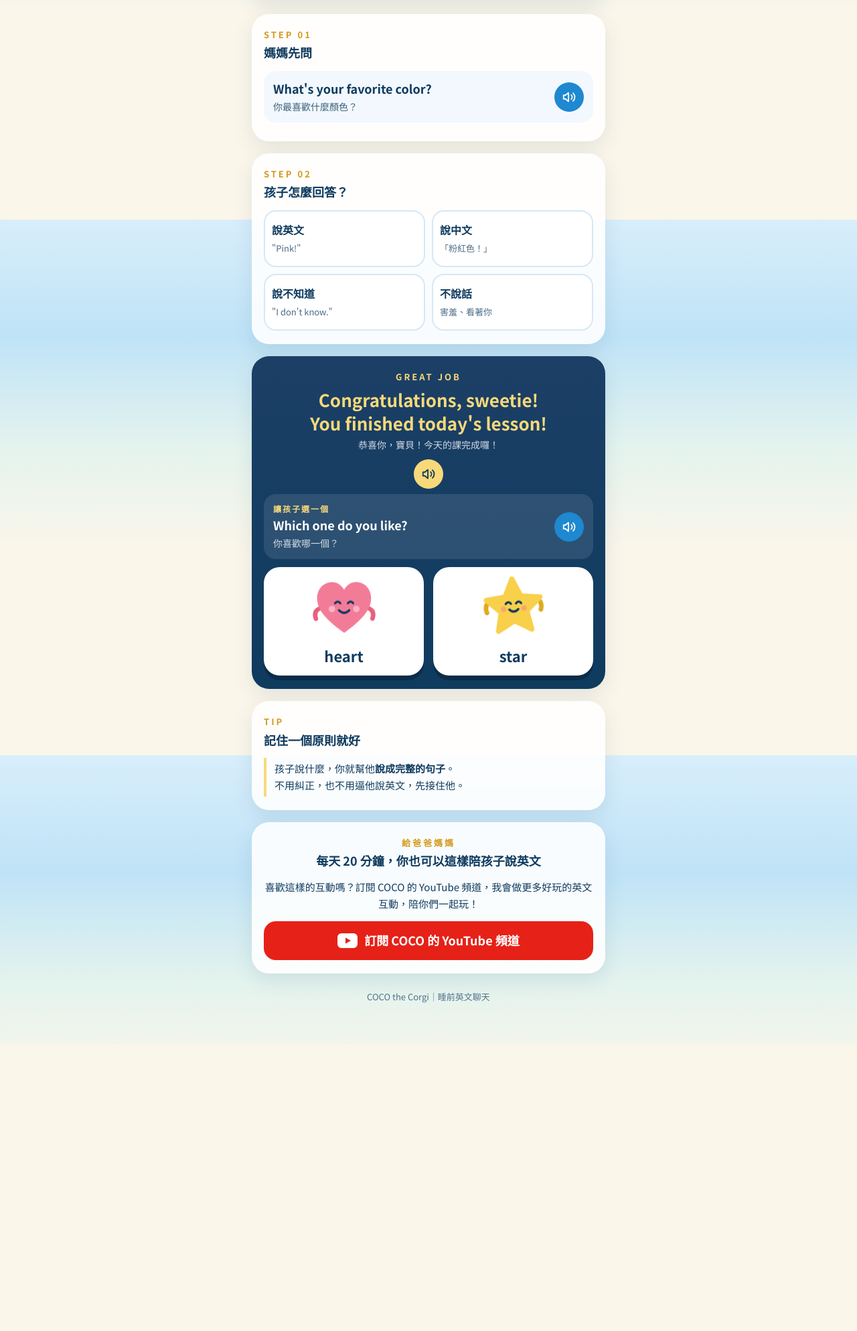
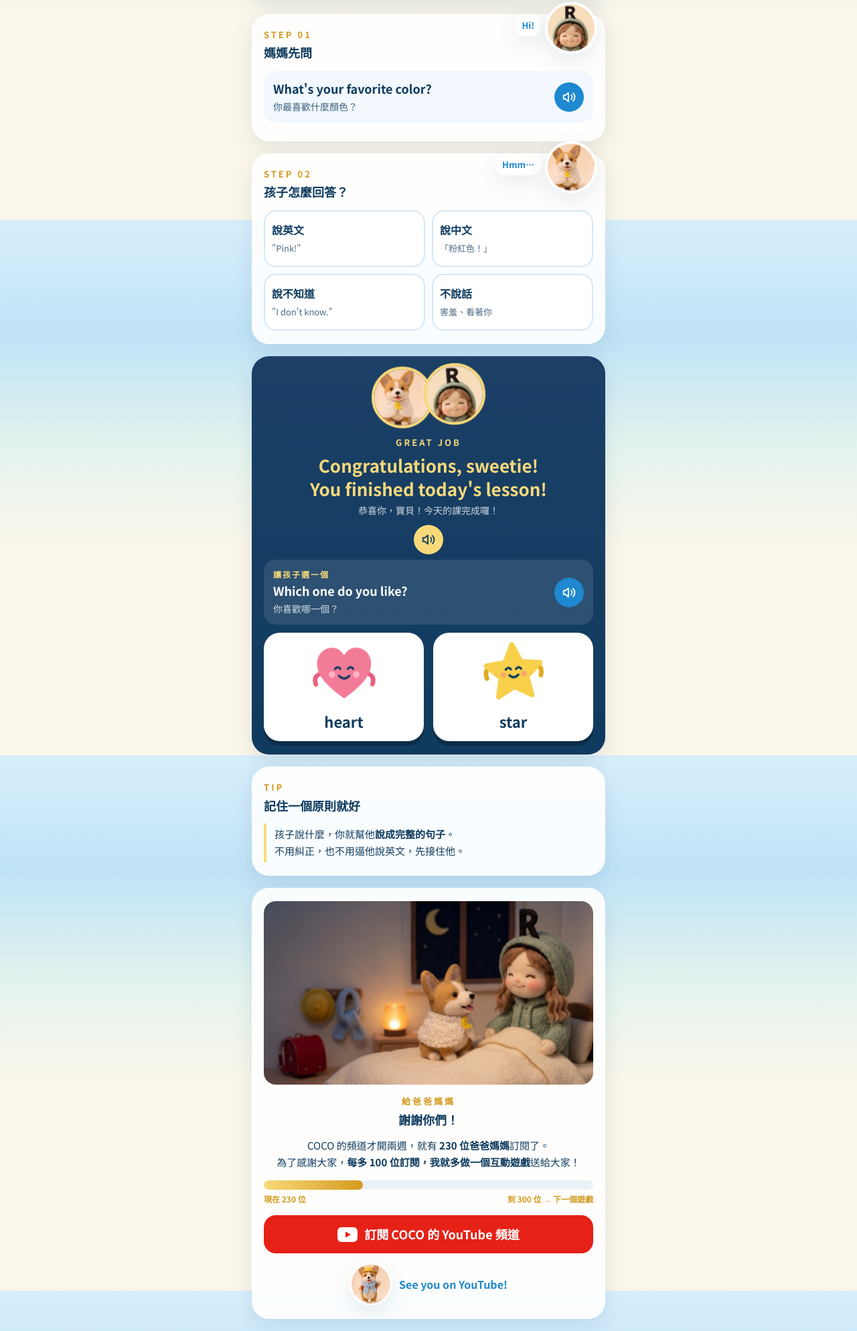
Before and after one commit to Ria60/coco-english, a plain HTML site: page index.html in a window 1280 px wide. Shown: the part 472-2460 px from the top of the page at 67% size. Before the commit the page ends 2032 px from the top, so only its background shows below. Drawn offline with Linux system fonts and the light colour scheme.

Commit message:
COCO、Rica 頭像出現在各個互動區塊；YouTube 感謝與訂閱目標

```diff
--- a/index.html
+++ b/index.html
@@ -92,6 +92,24 @@
   .hug .again2{background:var(--sun); color:var(--ink)} .hug .close{background:rgba(255,255,255,.15); color:#fff}
   .fly{position:absolute; bottom:-40px; width:28px; height:28px; opacity:.9; animation:fly linear forwards; pointer-events:none}
   @keyframes fly{to{transform:translateY(-110vh) rotate(200deg); opacity:0}}
+  .card{position:relative}
+  .ava{position:absolute; top:-18px; right:12px; display:flex; align-items:center; gap:6px; pointer-events:none}
+  .ava img{width:78px; height:78px; border-radius:50%; object-fit:cover; border:4px solid #fff; box-shadow:var(--shadow); animation:bob 2.6s ease-in-out infinite}
+  .bub{background:#fff; color:var(--sky); font-weight:700; font-size:13px; padding:5px 10px; border-radius:14px; box-shadow:var(--shadow); position:relative; top:-4px; white-space:nowrap}
+  .card:has(.ava) h2{padding-right:120px}
+  .say.kid{background:#FFF6DC}
+  .mini{flex:none; width:44px; height:44px; border-radius:50%; object-fit:cover; border:3px solid #fff; box-shadow:0 3px 8px rgba(15,59,95,.15)}
+  .mini.s{width:30px; height:30px; vertical-align:middle; margin-right:6px; border-width:2px}
+  .duo{display:flex; justify-content:center; margin:-4px 0 10px}
+  .duo img{width:92px; height:92px; border-radius:50%; object-fit:cover; border:4px solid var(--sun); animation:bob 2.4s ease-in-out infinite}
+  .duo img+img{margin-left:-14px; animation-delay:-1.2s}
+  .ythero{display:block; width:100%; border-radius:18px; margin-bottom:14px}
+  .goal{margin:0 0 14px}
+  .goalbar{height:14px; border-radius:10px; background:#EAF2F8; overflow:hidden}
+  .goalbar i{display:block; height:100%; background:linear-gradient(90deg,var(--sun),var(--sun-deep)); border-radius:10px}
+  .goaltxt{display:flex; justify-content:space-between; font-size:12px; font-weight:700; color:var(--sun-deep); margin-top:4px}
+  .ytwave{display:flex; align-items:center; justify-content:center; gap:10px; margin-top:14px; font-weight:700; color:var(--sky)}
+  .ytwave img{width:64px; height:64px; border-radius:50%; object-fit:cover; border:3px solid #fff; box-shadow:var(--shadow); animation:bob 2.6s ease-in-out infinite}
   .yt{text-align:center}
   .yt p{margin:0 0 14px; font-size:15px}
   .ytbtn{display:flex; align-items:center; justify-content:center; gap:10px; border-radius:18px; background:#E62117; color:#fff; font-weight:700; font-size:18px; padding:14px; text-decoration:none}
@@ -108,6 +126,7 @@
   <img class="hero" src="cover.jpg" alt="Rica 和柯基 COCO 坐在床上，旁邊亮著小夜燈">
 
   <section class="card">
+    <div class="ava"><span class="bub">Hi!</span><img src="chars/rica_face.jpg" alt="Rica"></div>
     <div class="step">STEP 01</div>
     <h2>媽媽先問</h2>
     <div class="say"><div class="txt"><div class="en">What's your favorite color?</div><div class="zh">你最喜歡什麼顏色？</div></div>
@@ -115,6 +134,7 @@
   </section>
 
   <section class="card">
+    <div class="ava"><span class="bub">Hmm…</span><img src="chars/coco_cape.jpg" alt="柯基 COCO"></div>
     <div class="step">STEP 02</div>
     <h2>孩子怎麼回答？</h2>
     <div class="grid" id="branches">
@@ -126,12 +146,14 @@
   </section>
 
   <section class="card hidden" id="colorCard">
+    <div class="ava"><span class="bub">Pick one!</span><img src="chars/coco_wave.jpg" alt="柯基 COCO"></div>
     <div class="step">STEP 03</div>
     <h2 id="colorTitle">孩子說了哪個顏色？</h2>
     <div class="colors" id="colors"></div>
   </section>
 
   <section class="card hidden" id="replyCard">
+    <div class="ava"><span class="bub">Good job!</span><img src="chars/rica_face.jpg" alt="Rica"></div>
     <div class="step">STEP 04</div>
     <h2>媽媽這樣接</h2>
     <div class="pickbar" aria-hidden="true"></div>
@@ -141,6 +163,7 @@
   </section>
 
   <section class="card night" id="endCard">
+    <div class="duo"><img src="chars/coco_cape.jpg" alt="柯基 COCO"><img src="chars/rica_face.jpg" alt="Rica"></div>
     <div class="step">GREAT JOB</div>
     <div class="congrats">Congratulations, sweetie!<br>You finished today's lesson!</div>
     <div class="zh">恭喜你，寶貝！今天的課完成囉！</div>
@@ -172,10 +195,13 @@
   </section>
 
   <section class="card yt">
+    <img class="ythero" src="cover.jpg" alt="Rica 和柯基 COCO">
     <div class="step">給爸爸媽媽</div>
-    <h2>每天 20 分鐘，你也可以這樣陪孩子說英文</h2>
-    <p>喜歡這樣的互動嗎？訂閱 COCO 的 YouTube 頻道，我會做更多好玩的英文互動，陪你們一起玩！</p>
+    <h2>謝謝你們！</h2>
+    <p>COCO 的頻道才開兩週，就有 <b>230 位爸爸媽媽</b>訂閱了。<br>為了感謝大家，<b>每多 100 位訂閱，我就多做一個互動遊戲</b>送給大家！</p>
+    <div class="goal"><div class="goalbar"><i style="width:30%"></i></div><div class="goaltxt"><span>現在 230 位</span><span>到 300 位 → 下一個遊戲</span></div></div>
     <a class="ytbtn" href="https://www.youtube.com/@HuangCOCO-kids" target="_blank" rel="noopener"><svg viewBox="0 0 30 22" aria-hidden="true"><rect width="30" height="22" rx="6" fill="#fff"/><path d="M12 6.5v9l8-4.5z" fill="#E62117"/></svg>訂閱 COCO 的 YouTube 頻道</a>
+    <div class="ytwave"><img src="chars/coco_wave.jpg" alt="柯基 COCO 揮手"><span>See you on YouTube!</span></div>
   </section>
 
   <footer>COCO the Corgi｜睡前英文聊天</footer>
@@ -243,8 +269,8 @@ function speak(text){
 }
 if("speechSynthesis" in window) speechSynthesis.addEventListener("voiceschanged", () => { VOICE = pickVoice(); });
 function cap(s){ return s.charAt(0).toUpperCase() + s.slice(1); }
-function line(en, zh, who, n, note){
-  return `<div class="say">${n ? `<div class="num">${n}</div>` : ""}<div class="txt">${who ? `<div class="who">${who}</div>` : ""}<div class="en">${en}</div><div class="zh">${zh}</div></div>
+function line(en, zh, who, n, note, face){
+  return `<div class="say${face ? " kid" : ""}">${face ? `<img class="mini" src="chars/${face}.jpg" alt="">` : n ? `<div class="num">${n}</div>` : ""}<div class="txt">${who ? `<div class="who">${who}</div>` : ""}<div class="en">${en}</div><div class="zh">${zh}</div></div>
     <button class="spk" data-say="${en.replace(/"/g,"&quot;")}" aria-label="播放發音">${ICON}</button></div>${note ? `<p class="note">${note}</p>` : ""}`;
 }
 
@@ -291,9 +317,9 @@ colorsEl.addEventListener("click", e => {
       <span class="w">${it[0]}</span><span class="im"><img src="${imgOf(it[0])}" alt="${it[0]}"></span></button>`).join("");
   document.getElementById("lines").innerHTML =
     line(`${cap(c.en)}! You like ${c.en}.`, `${c.zh}！你喜歡${c.zh}。`, "重複＋說完整句", 1, null) +
-    line(`I like ${c.en}!`, `我喜歡${c.zh}！`, "換孩子跟著說", null, "按喇叭讓孩子跟著說一次，說一個字也很棒") +
+    line(`I like ${c.en}!`, `我喜歡${c.zh}！`, "換孩子跟著 COCO 說", null, "按喇叭讓孩子跟著說一次，說一個字也很棒", "coco_face") +
     line(`Can you find three things that are ${c.en}?`, `你能找到三樣${c.zh}的東西嗎？`, "一起找找看", 2, null) +
-    `<div class="picbox"><p class="pichint">讓孩子點圖片，一樣一樣找出來</p><div class="pics">${pics}</div></div>` +
+    `<div class="picbox"><p class="pichint"><img class="mini s" src="chars/coco_face.jpg" alt="">COCO 也想找！讓孩子點圖片，一樣一樣找出來</p><div class="pics">${pics}</div></div>` +
     `<div id="line3">${line(`Yes! The ___ is ${c.en}.`, `孩子點了圖片後，這句會自動填好`, "找到之後", 3, null)}</div>` +
     line(`What other colors do you like besides ${c.en}? Go find one!`, `除了${c.zh}，你還喜歡什麼顏色？去找一個給我看！`, "再找一個顏色", 4, null) +
     `<button class="again up" id="moreColor">再選一個顏色 ↑</button>`;
```
Also changed, not shown: chars/coco_cape.jpg (added), chars/coco_face.jpg (added), chars/coco_wave.jpg (added), chars/rica_face.jpg (added).
